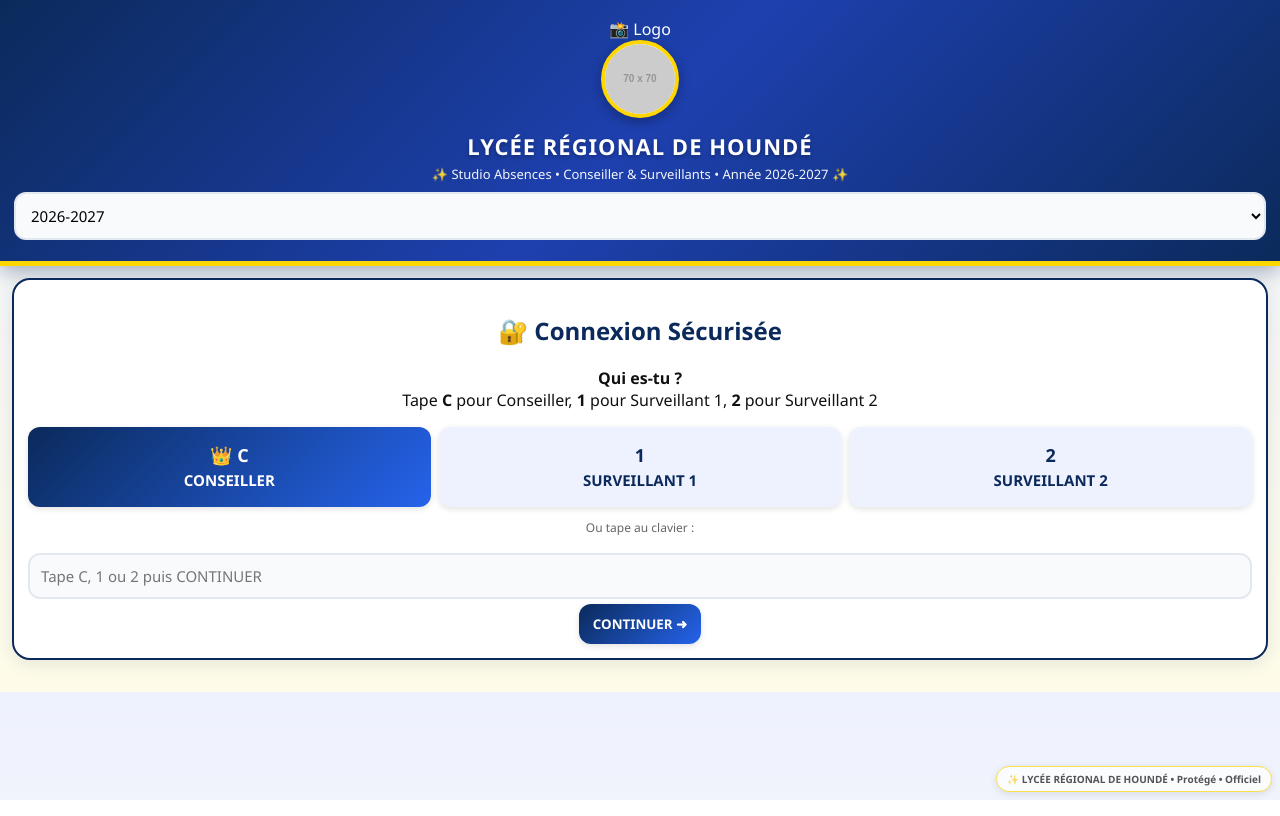
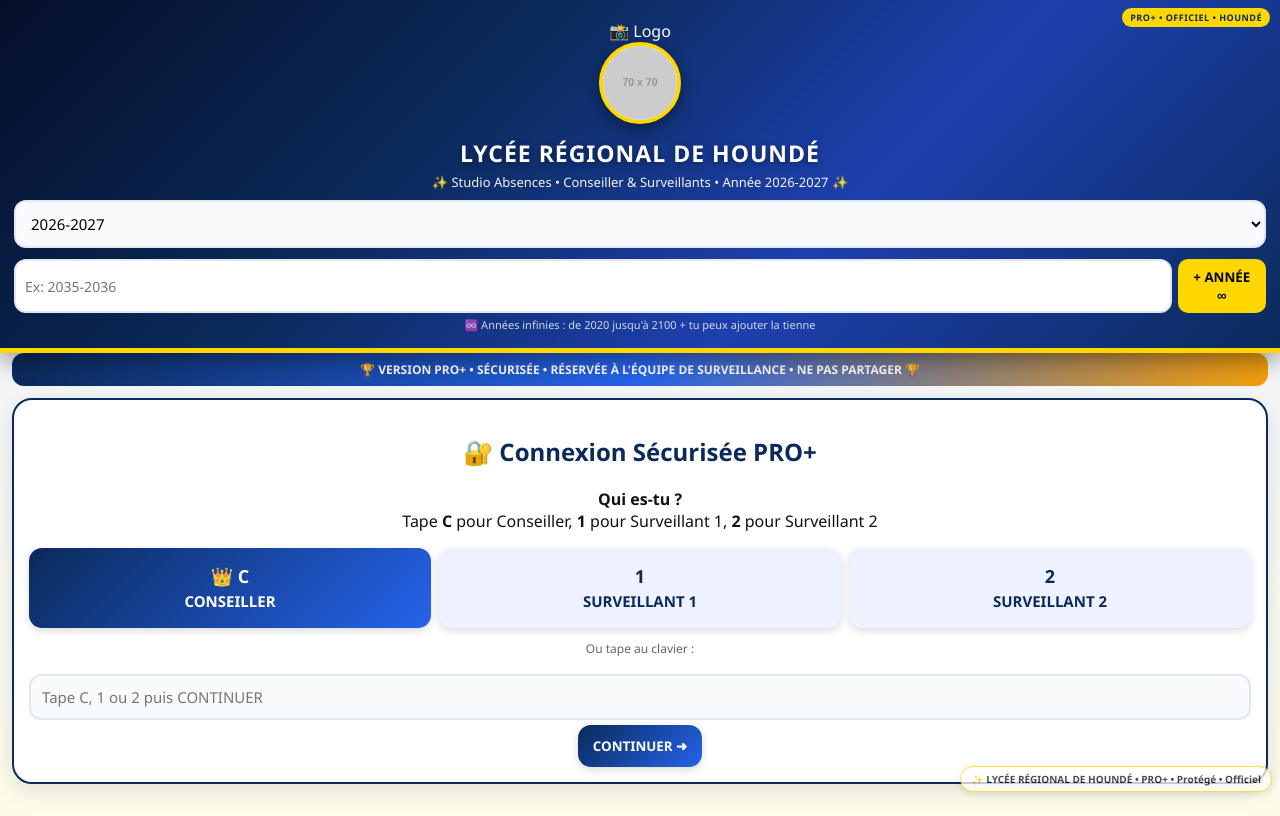
Before and after one commit to julesgnoumou7-del/Lyc-e-regional-hound-, a plain HTML site: page index.html in a window 1280 px wide. Drawn offline with Linux system fonts and the light colour scheme; placeholder pictures from the web are drawn by us.

Commit message:
Update index.html for PRO+ features and styling

```diff
--- a/index.html
+++ b/index.html
@@ -3,40 +3,47 @@
 <head>
 <meta charset="UTF-8">
 <meta name="viewport" content="width=device-width, initial-scale=1.0">
-<title>LYCÉE RÉGIONAL DE HOUNDÉ ✨</title>
+<meta name="robots" content="noindex,nofollow,noarchive">
+<meta name="author" content="LYCEE REGIONAL DE HOUNDE">
+<meta name="description" content="Outil interne LYCÉE RÉGIONAL DE HOUNDÉ - Accès réservé">
+<title>LYCÉE RÉGIONAL DE HOUNDÉ • PRO+ ✨</title>
 <style>
-*{box-sizing:border-box;font-family:'Segoe UI',Arial,sans-serif} body{margin:0;background:linear-gradient(180deg,#eef2ff 0%,#fefce8 100%);color:#111;padding-bottom:20px}
-header{background:linear-gradient(135deg,#0b2a5b 0%,#1e40af 50%,#0b2a5b 100%);color:#fff;padding:18px 14px 16px;text-align:center;box-shadow:0 4px 20px rgba(11,42,91,.4);border-bottom:5px solid gold}
-header img{width:78px;height:78px;border-radius:50%;object-fit:cover;background:#fff;border:4px solid gold;box-shadow:0 4px 12px rgba(0,0,0,.3)}
-header h1{margin:8px 0 0;font-size:22px;letter-spacing:1px;text-shadow:0 2px 4px rgba(0,0,0,.3)} header p{margin:4px;font-size:13px;opacity:.95}
-.watermark{position:fixed;bottom:8px;right:8px;font-size:10px;opacity:.7;z-index:999;background:#fff;padding:5px 10px;border-radius:20px;border:1px solid gold;box-shadow:0 2px 8px rgba(0,0,0,.15);font-weight:700}
-.card{background:#fff;margin:12px;border-radius:18px;padding:14px;box-shadow:0 4px 18px rgba(11,42,91,.10);border:1px solid #eef2ff}
-.card h3{color:#0b2a5b;font-size:17px}
-.btn{border:0;padding:11px 14px;border-radius:12px;font-weight:800;cursor:pointer;box-shadow:0 2px 6px rgba(0,0,0,.12)}
+*{box-sizing:border-box;font-family:'Segoe UI',Arial,sans-serif} body{margin:0;background:linear-gradient(180deg,#0b2a5b 0%,#eef2ff 15%,#fefce8 100%);color:#111;padding-bottom:20px;-webkit-user-select:none;user-select:none}
+header{background:linear-gradient(135deg,#050f2a 0%,#0b2a5b 35%,#1e40af 65%,#0b2a5b 100%);color:#fff;padding:20px 14px 16px;text-align:center;box-shadow:0 6px 24px rgba(0,0,0,.45);border-bottom:5px solid gold;position:relative;overflow:hidden}
+header::after{content:"PRO+ • OFFICIEL • HOUNDÉ";position:absolute;top:8px;right:10px;font-size:9px;background:gold;color:#0b2a5b;padding:3px 8px;border-radius:20px;font-weight:900;letter-spacing:.5px}
+header img{width:82px;height:82px;border-radius:50%;object-fit:cover;background:#fff;border:4px solid gold;box-shadow:0 6px 16px rgba(0,0,0,.4)}
+header h1{margin:8px 0 0;font-size:23px;letter-spacing:1px;text-shadow:0 2px 6px rgba(0,0,0,.4)} header p{margin:4px;font-size:13px;opacity:.95}
+.watermark{position:fixed;bottom:8px;right:8px;font-size:10px;opacity:.75;z-index:999;background:#fff;padding:5px 10px;border-radius:20px;border:1px solid gold;box-shadow:0 2px 8px rgba(0,0,0,.15);font-weight:700}
+.card{background:#fff;margin:12px;border-radius:20px;padding:15px;box-shadow:0 6px 22px rgba(11,42,91,.13);border:1px solid #e0e7ff}
+.card h3{color:#0b2a5b;font-size:17px;margin-top:0}
+.btn{border:0;padding:12px 15px;border-radius:13px;font-weight:800;cursor:pointer;box-shadow:0 3px 8px rgba(0,0,0,.14)}
+.btn:active{transform:scale(.97)}
 .btn-blue{background:linear-gradient(135deg,#0b2a5b,#2563eb);color:#fff}.btn-gold{background:linear-gradient(135deg,#facc15,#f59e0b);color:#111}.btn-red{background:linear-gradient(135deg,#e11d48,#be123c);color:#fff}.btn-green{background:linear-gradient(135deg,#16a34a,#15803d);color:#fff}.btn-gray{background:#eef2ff;color:#0b2a5b}.btn-orange{background:linear-gradient(135deg,#f97316,#ea580c);color:#fff}
 input,select,textarea{width:100%;padding:11px;margin:5px 0;border:2px solid #e2e8f0;border-radius:12px;background:#f8fafc;font-size:15px} input:focus,select:focus{border-color:#2563eb;outline:none;background:#fff}
 .flex{display:flex;gap:8px;flex-wrap:wrap}.avatar{width:58px;height:58px;border-radius:50%;object-fit:cover;background:#ddd;border:3px solid gold;box-shadow:0 2px 8px rgba(0,0,0,.15)}
-.student{display:flex;gap:10px;align-items:center;background:linear-gradient(90deg,#f8fafc,#eff6ff);padding:10px;border-radius:14px;margin:7px 0;border:1px solid #dbeafe;cursor:pointer}
+.student{display:flex;gap:10px;align-items:center;background:linear-gradient(90deg,#ffffff,#eff6ff);padding:11px;border-radius:15px;margin:7px 0;border:1px solid #dbeafe;cursor:pointer;box-shadow:0 2px 6px rgba(11,42,91,.06)}
 .student.absent{background:linear-gradient(90deg,#fff1f2,#ffe4e6);border:2px solid #e11d48}
-.numero{background:#0b2a5b;color:#fff;width:34px;height:34px;border-radius:50%;display:flex;align-items:center;justify-content:center;font-weight:900;font-size:14px;flex-shrink:0}
+.numero{background:linear-gradient(135deg,#0b2a5b,#2563eb);color:#fff;width:36px;height:36px;border-radius:50%;display:flex;align-items:center;justify-content:center;font-weight:900;font-size:14px;flex-shrink:0;box-shadow:0 2px 6px rgba(11,42,91,.3)}
 .numero.absent{background:#e11d48}
 table{width:100%;border-collapse:collapse;font-size:13px}td,th{border:1px solid #e2e8f0;padding:7px;text-align:left} th{background:#0b2a5b;color:#fff}
 .hidden{display:none} .alert{border:2px solid #e11d48;background:#fff1f2;animation:blink 1s infinite;border-radius:12px} @keyframes blink{50%{background:#ffe4e6}}
-.topbar{display:flex;justify-content:space-between;align-items:center;padding:10px 12px;background:#fff;border-radius:12px;margin:10px;box-shadow:0 2px 10px rgba(0,0,0,.08)}
+.topbar{display:flex;justify-content:space-between;align-items:center;padding:11px 12px;background:#fff;border-radius:14px;margin:10px;box-shadow:0 3px 12px rgba(0,0,0,.09);border:1px solid #e0e7ff}
 .moncompte{background:linear-gradient(135deg,#fffbeb,#fef9c3);border:2px solid gold}
 .abandon-card{background:linear-gradient(135deg,#fff7ed,#ffedd5);border:2px solid #fb923c}
 .expulse-card{background:linear-gradient(135deg,#fff1f2,#ffe4e6);border:2px solid #fda4af}
 .appel-card{background:linear-gradient(135deg,#eff6ff,#dbeafe);border:2px solid #2563eb}
+.pro-badge{background:linear-gradient(135deg,#0b2a5b,#f59e0b);color:#fff;padding:4px 12px;border-radius:20px;font-size:11px;font-weight:900;letter-spacing:.5px}
 .badge-az{background:#0b2a5b;color:#fff;padding:4px 10px;border-radius:20px;font-size:12px;font-weight:800}
 .badge-vert{background:#dcfce7;color:#166534;padding:4px 10px;border-radius:20px;font-size:11px;font-weight:800}
 .badge-rouge{background:#ffe4e6;color:#991b1b;padding:4px 10px;border-radius:20px;font-size:11px;font-weight:800}
 .absent-jour{background:#fff1f2;border:2px solid #e11d48;border-radius:14px;padding:10px;margin-top:10px}
 .recherche{border:2px solid #2563eb!important;background:#fff!important;font-size:16px}
 .choix-role{flex:1;padding:16px;font-size:18px}
+.pro-header{background:linear-gradient(90deg,#0b2a5b,#2563eb,#f59e0b);color:#fff;padding:8px 12px;border-radius:12px;font-size:12px;font-weight:800;text-align:center;margin:0 12px}
 </style>
 </head>
 <body>
-<div class="watermark">✨ LYCÉE RÉGIONAL DE HOUNDÉ • Protégé • Officiel</div>
+<div class="watermark">✨ LYCÉE RÉGIONAL DE HOUNDÉ • PRO+ • Protégé • Officiel</div>
 <header>
 <label style="cursor:pointer">📸 Logo<br>
 <img id="logoImg" src="https://via.placeholder.com/70?text=LRH" onclick="document.getElementById('logoInput').click()">
@@ -44,14 +51,17 @@ table{width:100%;border-collapse:collapse;font-size:13px}td,th{border:1px solid
 </label>
 <h1>LYCÉE RÉGIONAL DE HOUNDÉ</h1>
 <p>✨ Studio Absences • Conseiller & Surveillants • Année <span id="anneeLabel">2026-2027</span> ✨</p>
-<select id="anneeSelect" onchange="changerAnnee(this.value)">
-<option>2026-2027</option><option>2025-2026</option><option>2027-2028</option>
-</select>
+<select id="anneeSelect" onchange="changerAnnee(this.value)"></select>
+<div style="display:flex;gap:6px;margin-top:6px">
+<input id="nouvelleAnneeInput" placeholder="Ex: 2035-2036" style="background:#fff;margin:0;padding:9px;font-size:14px">
+<button onclick="ajouterAnnee()" style="width:auto;padding:9px 12px;border-radius:10px;border:0;background:gold;font-weight:800;cursor:pointer">+ ANNÉE ∞</button>
+</div>
+<p style="font-size:11px;opacity:.8;margin:4px 0 0">♾️ Années infinies : de 2020 jusqu'à 2100 + tu peux ajouter la tienne</p>
 </header>
+<div class="pro-header">🏆 VERSION PRO+ • SÉCURISÉE • RÉSERVÉE À L'ÉQUIPE DE SURVEILLANCE • NE PAS PARTAGER 🏆</div>
 
-<!-- CONNEXION SANS CODES AFFICHÉS -->
 <div id="login" class="card" style="text-align:center;border:2px solid #0b2a5b">
-<h2 style="color:#0b2a5b">🔐 Connexion Sécurisée</h2>
+<h2 style="color:#0b2a5b">🔐 Connexion Sécurisée PRO+</h2>
 <div id="etape1">
 <p><b>Qui es-tu ?</b><br>Tape <b>C</b> pour Conseiller, <b>1</b> pour Surveillant 1, <b>2</b> pour Surveillant 2</p>
 <div class="flex">
@@ -74,10 +84,10 @@ table{width:100%;border-collapse:collapse;font-size:13px}td,th{border:1px solid
 </div>
 
 <div id="app" class="hidden">
-<div class="topbar"><b id="qui" style="color:#0b2a5b">👑 Conseiller</b><button class="btn btn-gray" onclick="logout()">Déconnexion</button></div>
+<div class="topbar"><b id="qui" style="color:#0b2a5b">👑 Conseiller</b><span class="pro-badge">PRO+ ✅</span><button class="btn btn-gray" onclick="logout()">Déconnexion</button></div>
 
 <div class="card">
-<h3>🏫 ÉQUIPE DE SURVEILLANCE 💙💛</h3>
+<h3>🏫 ÉQUIPE DE SURVEILLANCE 💙💛 <span class="pro-badge">PRO+</span></h3>
 <div class="flex">
 <div style="flex:1;text-align:center;background:#fffbeb;padding:10px;border-radius:14px;border:1px solid #fde68a"><img id="imgConseiller" class="avatar" src="https://via.placeholder.com/54?text=C"><br><b>👑 CONSEILLER</b><br><span id="nomConseiller" style="font-weight:800;color:#0b2a5b">M. Kaboré</span><br><input type="file" accept="image/*" onchange="loadImg(this,'imgConseiller','conseiller')"></div>
 <div style="flex:1;text-align:center;background:#eff6ff;padding:10px;border-radius:14px;border:1px solid #bfdbfe"><img id="imgS1" class="avatar" src="https://via.placeholder.com/54?text=S1"><br><b>SURVEILLANT 1</b><br><span id="nomS1" style="font-weight:800;color:#0b2a5b">M. Ouédraogo</span><br><input type="file" accept="image/*" onchange="loadImg(this,'imgS1','s1')"></div>
@@ -150,7 +160,6 @@ table{width:100%;border-collapse:collapse;font-size:13px}td,th{border:1px solid
 
 <div class="card">
 <h3>👨‍🎓 LISTE DE CLASSE - ÉLÈVES - <span id="classeActive2">2nde A</span> <span id="totalClasse"></span> <span class="badge-az">A → Z AUTOMATIQUE</span></h3>
-<!-- BARRE DE RECHERCHE POUR 200 ELEVES -->
 <label>🔍 BARRE DE RECHERCHE - Pour trouver vite un élève dans cette classe :</label>
 <input id="rechercheEleve" class="recherche" placeholder="🔍 Tape le nom... Ex: Gn Juste, Diallo, Zongo..." oninput="filtrerListe=this.value;renderAll()">
 <p style="font-size:12px;color:#0b2a5b;background:#eff6ff;padding:8px;border-radius:10px">📋 <b>Classement A → Z</b> avec N° 1, 2, 3... • Tape 2-3 lettres et l'élève apparaît tout seul.</p>
@@ -200,6 +209,30 @@ table{width:100%;border-collapse:collapse;font-size:13px}td,th{border:1px solid
 </div>
 
 <script>
+(function(){
+console.clear();
+console.log("%c⛔ LYCÉE RÉGIONAL DE HOUNDÉ - PRO+ %c ACCÈS RÉSERVÉ - Outil interne, ne pas copier.","background:#0b2a5b;color:#fff;padding:8px;font-weight:bold","background:gold;color:#111;padding:8px;font-weight:bold");
+})();
+let protectionActive=true;
+setInterval(function(){
+let w=window.outerWidth-window.innerWidth, h=window.outerHeight-window.innerHeight;
+if((w>160||h>160) && protectionActive){document.body.style.filter="blur(15px)";setTimeout(()=>{if(window.outerWidth-window.innerWidth>160){alert("⛔ Protection PRO+ : Outils de développeur détectés - LYCÉE RÉGIONAL DE HOUNDÉ");document.body.style.filter="none";}},800);}
+},1500);
+document.addEventListener("keydown",function(e){
+if(e.key==="F12"||(e.ctrlKey&&e.shiftKey&&(e.key==="I"||e.key==="J"||e.key==="C"))||(e.ctrlKey&&e.key==="u")||(e.ctrlKey&&e.key==="s")||(e.ctrlKey&&e.key==="c")&&window.getSelection().toString().length>30){e.preventDefault();alert("⛔ Action bloquée - Protection PRO+ LYCÉE RÉGIONAL DE HOUNDÉ");return false;}
+});
+document.addEventListener("contextmenu",e=>{e.preventDefault();alert("⛔ Copie / Inspection bloquée - Protection PRO+ LYCÉE RÉGIONAL DE HOUNDÉ");});
+document.addEventListener("copy",e=>{e.preventDefault();alert("⛔ Copie bloquée - PRO+");});
+document.addEventListener("visibilitychange",()=>{if(document.hidden){document.body.style.filter="blur(12px)";}else{document.body.style.filter="none";}});
+document.addEventListener("keyup",e=>{if(e.key==="PrintScreen"){document.body.style.filter="blur(12px)";setTimeout(()=>document.body.style.filter="none",1500);alert("⛔ Capture bloquée - PRO+");}});
+
+let anneesPerso=JSON.parse(localStorage.getItem("hounde_annees_perso")||"[]");
+let anneeCourante="2026-2027";
+function genererAnnees(){let sel=document.getElementById("anneeSelect");let liste=[];for(let a=2020;a<=2100;a++){liste.push(a+"-"+(a+1));}anneesPerso.forEach(a=>{if(!liste.includes(a)) liste.push(a);});liste.sort();let auj=new Date();let anneeAuto=auj.getMonth()>=8 ? auj.getFullYear()+"-"+(auj.getFullYear()+1) : (auj.getFullYear()-1)+"-"+auj.getFullYear();if(!anneeCourante) anneeCourante=anneeAuto;sel.innerHTML=liste.map(a=>`<option ${a===anneeCourante?'selected':''}>${a}</option>`).join('');document.getElementById("anneeLabel").innerText=anneeCourante;}
+function ajouterAnnee(){let v=document.getElementById("nouvelleAnneeInput").value.trim();if(!v) return alert("Écris une année Ex: 2035-2036");if(!/^\d{4}-\d{4}$/.test(v)) return alert("Écris comme ça : 2035-2036");if(!anneesPerso.includes(v)){anneesPerso.push(v);localStorage.setItem("hounde_annees_perso",JSON.stringify(anneesPerso));}anneeCourante=v;genererAnnees();changerAnnee(v);document.getElementById("nouvelleAnneeInput").value="";alert("✅ Année "+v+" ajoutée pour l'infini !");}
+function changerAnnee(v){anneeCourante=v;document.getElementById("anneeLabel").innerText=v;localStorage.setItem("hounde_annee_courante",JSON.stringify(v));alert("Année "+v+" affichée. Archives gardées, rien n'est perdu. Infini ♾️");}
+let savedAnnee=JSON.parse(localStorage.getItem("hounde_annee_courante")||'"2026-2027"');if(savedAnnee) anneeCourante=savedAnnee;genererAnnees();
+
 let users=JSON.parse(localStorage.getItem("hounde_users")||'{"conseiller":"9999","s1":"2001","s2":"2002"}');
 let noms=JSON.parse(localStorage.getItem("hounde_noms")||'{"conseiller":"M. Kaboré","s1":"M. Ouédraogo","s2":"Mme Sawadogo"}');
 let currentUser=null, currentRole=null, roleChoisi=null;
@@ -214,11 +247,10 @@ function save(){localStorage.setItem("hounde_eleves",JSON.stringify(eleves));loc
 function majNoms(){document.getElementById("nomConseiller").innerText=noms.conseiller;document.getElementById("nomS1").innerText=noms.s1;document.getElementById("nomS2").innerText=noms.s2;}
 majNoms();
 function triAZ(liste){return liste.sort((a,b)=>(a.nom+" "+a.prenom).localeCompare(b.nom+" "+b.prenom,"fr"));}
-// CONNEXION EN 2 ETAPES - CODES CACHES
 function choisirRole(r){roleChoisi=r;let label=r==="conseiller"?"👑 CONSEILLER - Entre TON code secret":r==="s1"?"1 - SURVEILLANT 1 - Entre TON code secret":"2 - SURVEILLANT 2 - Entre TON code secret";document.getElementById("etape1").classList.add("hidden");document.getElementById("etape2").classList.remove("hidden");document.getElementById("texteEtape2").innerText=label;document.getElementById("codeLogin").value="";document.getElementById("codeLogin").focus();}
 function choisirParClavier(){let v=document.getElementById("choixClavier").value.trim().toUpperCase();if(v==="C") choisirRole("conseiller");else if(v==="1") choisirRole("s1");else if(v==="2") choisirRole("s2");else alert("Tape C pour Conseiller, 1 pour Surveillant 1, 2 pour Surveillant 2");}
 function retourEtape1(){document.getElementById("etape2").classList.add("hidden");document.getElementById("etape1").classList.remove("hidden");roleChoisi=null;}
-function validerCode(){let c=document.getElementById("codeLogin").value;if(c===users[roleChoisi]){currentRole=roleChoisi;currentUser=noms[roleChoisi];document.getElementById("login").classList.add("hidden");document.getElementById("app").classList.remove("hidden");document.getElementById("qui").innerText="Connecté : "+currentUser+" • "+currentRole;document.getElementById("monRoleAffiche").innerText=currentUser+" ("+currentRole+")";document.getElementById("nouveauNom").value=currentUser;document.getElementById("watermark").innerText="LYCÉE RÉGIONAL DE HOUNDÉ • Vu par "+currentUser+" • "+new Date().toLocaleDateString();syncClasseAppel();renderAll();}else{document.getElementById("loginMsg").innerText="❌ Code faux. C'est TON code seul, essaie encore.";}}
+function validerCode(){let c=document.getElementById("codeLogin").value;if(c===users[roleChoisi]){currentRole=roleChoisi;currentUser=noms[roleChoisi];document.getElementById("login").classList.add("hidden");document.getElementById("app").classList.remove("hidden");document.getElementById("qui").innerText="Connecté : "+currentUser+" • "+currentRole;document.getElementById("monRoleAffiche").innerText=currentUser+" ("+currentRole+")";document.getElementById("nouveauNom").value=currentUser;document.getElementById("watermark").innerText="LYCÉE RÉGIONAL DE HOUNDÉ • PRO+ • Vu par "+currentUser+" • "+new Date().toLocaleDateString();syncClasseAppel();renderAll();}else{document.getElementById("loginMsg").innerText="❌ Code faux. C'est TON code seul, essaie encore.";}}
 function logout(){location.reload();}
 function changerMonCompte(){let nouveauNom=document.getElementById("nouveauNom").value.trim();let a=document.getElementById("ancienCode").value, n=document.getElementById("nouveauCode").value;if(!nouveauNom){alert("Écris ton nouveau nom");return;}if(!n){alert("Mets un nouveau code");return;}if(a!==users[currentRole]){document.getElementById("msgCompte").innerText="❌ Ancien code faux";return;}noms[currentRole]=nouveauNom;users[currentRole]=n;save();majNoms();currentUser=nouveauNom;document.getElementById("qui").innerText="Connecté : "+currentUser+" • "+currentRole;document.getElementById("monRoleAffiche").innerText=currentUser+" ("+currentRole+")";document.getElementById("msgCompte").innerText="✅ C'est changé ! Ton nouveau nom : "+nouveauNom+" | Ton nouveau code est gardé secret.";}
 function changerCodeSecret(){if(currentRole!=="conseiller"){alert("Seul le Conseiller !");return;}let n=prompt("Nouveau Code Secret :");if(n){codeSecret=n;alert("Code Secret changé et caché");}}
@@ -227,7 +259,6 @@ function deverrouillerEmpreinte(){if(currentRole!=="conseiller"){alert("Seul le
 function loadImg(input,imgId,key){let f=input.files[0];if(!f) return;let r=new FileReader();r.onload=e=>{document.getElementById(imgId).src=e.target.result;localStorage.setItem("hounde_"+key,e.target.result);};r.readAsDataURL(f);}
 function ajouterClasse(){let n=document.getElementById("nouvelleClasse").value.trim();if(!n) return;classes.push(n);syncClasseAppel();renderAll();}
 function syncClasseAppel(){let s=document.getElementById("classeAppel");let val=s.value;s.innerHTML=classes.map(c=>`<option ${c===val?'selected':''}>${c}</option>`).join('');}
-function changerAnnee(v){document.getElementById("anneeLabel").innerText=v;alert("Année "+v+" affichée. Rien n'est perdu.");}
 function ajouterEleve(){if(verrouille){alert("🔒 Année verrouillée !");return;}let nom=document.getElementById("nomEleve").value.trim(), pren=document.getElementById("prenomEleve").value.trim();if(!nom||!pren){alert("Mets Nom + Prénom");return;}let chefs=eleves.filter(e=>e.classe===classeActive && e.chef).length;if(document.getElementById("estChef").checked && chefs>=2){alert("Déjà 2 chefs !");return;}let photo="https://via.placeholder.com/54?text="+encodeURIComponent(pren[0]);let file=document.getElementById("photoEleve").files[0];if(file){let r=new FileReader();r.onload=e=>{finirAjout(e.target.result);};r.readAsDataURL(file);}else finirAjout(photo);function finirAjout(ph){eleves.push({id:Date.now(),nom,prenom:pren,classe:classeActive,photo:ph,parent:document.getElementById("parentEleve").value,tel:document.getElementById("telParent").value,chef:document.getElementById("estChef").checked,absences:[],absentJour:false});save();renderAll();alert("✅ Élève ajouté, classé A-Z !");}}
 function ouvrirAppel(){document.getElementById("zoneAppel").classList.remove("hidden");document.getElementById("titreAbsJour").innerText=document.getElementById("classeAppel").value+" • "+document.getElementById("matiereAppel").value+" • "+document.getElementById("horaireAppel").value;afficherAppel();window.scrollTo(0,document.getElementById("zoneAppel").offsetTop);}
 function afficherAppel(){
@@ -284,9 +315,6 @@ function remettreAbandon(id){let e=abandons.find(x=>x.id===id);abandons=abandons
 function calculerBilan(){let regle=parseInt(document.getElementById("reglePoints").value||2);let list=triAZ(eleves.filter(e=>e.classe===classeActive));let h=`<table><tr><th>N°</th><th>Élève</th><th>Non Justifiées</th><th>Points à retirer</th></tr>`;list.forEach((e,i)=>{let nj=e.absences.filter(a=>a.obs==="Non Justifiée").length;h+=`<tr><td><b>${i+1}</b></td><td>${e.nom} ${e.prenom}</td><td>${nj}</td><td><b>-${nj*regle} points</b></td></tr>`;});h+="</table>";document.getElementById("bilan").innerHTML=h;}
 function calculerAlertes(){let seuil=parseInt(document.getElementById("seuilAbs").value||3);let zone=document.getElementById("alertes");zone.innerHTML="";eleves.forEach(e=>{let nj=e.absences.filter(a=>a.obs==="Non Justifiée").length;if(nj>=seuil){zone.innerHTML+=`<div class="alert card">🚨 <b>${e.nom} ${e.prenom} - ${e.classe}</b> : ${nj} Non Justifiées → Envoyer convocation</div>`;}});if(!zone.innerHTML) zone.innerHTML="<i>Aucune alerte ✅</i>";}
 function genererConvocation(){if(!eleveOuvert) return;let nj=eleveOuvert.absences.filter(a=>a.obs==="Non Justifiée").length;let dernier=eleveOuvert.absences[eleveOuvert.absences.length-1];document.getElementById("convocationZone").innerHTML=`<div class="card" style="border:2px solid #0b2a5b"><b>LYCÉE RÉGIONAL DE HOUNDÉ - CONVOCATION</b><br>Parent de : ${eleveOuvert.nom} ${eleveOuvert.prenom} - ${eleveOuvert.classe}<br>Tel parent : ${eleveOuvert.tel}<br>Votre enfant a fait ${nj} absences Non Justifiées.<br>Dernière absence : ${dernier?dernier.matiere+" à "+dernier.horaire+" ("+dernier.jour+")":"-"}<br>Prière de vous présenter au bureau du Conseiller.<br>Signé : ${noms.conseiller}, Conseiller<br><a target="_blank" href="https://wa.me/226${eleveOuvert.tel||''}?text=${encodeURIComponent("Bonjour, convocation LYCÉE RÉGIONAL DE HOUNDÉ pour "+eleveOuvert.prenom)}"><button class="btn btn-green">🟢 ENVOYER SUR WHATSAPP AU PARENT</button></a></div>`;}
-document.addEventListener("visibilitychange",()=>{if(document.hidden){document.body.style.filter="blur(12px)";}else{document.body.style.filter="none";}});
-document.addEventListener("contextmenu",e=>{e.preventDefault();alert("⛔ Copie / Capture bloquée - LYCÉE RÉGIONAL DE HOUNDÉ");});
-document.addEventListener("keyup",e=>{if(e.key==="PrintScreen"){document.body.style.filter="blur(12px)";setTimeout(()=>document.body.style.filter="none",1500);alert("⛔ Capture bloquée");}});
 </script>
 </body>
 </html>
```
